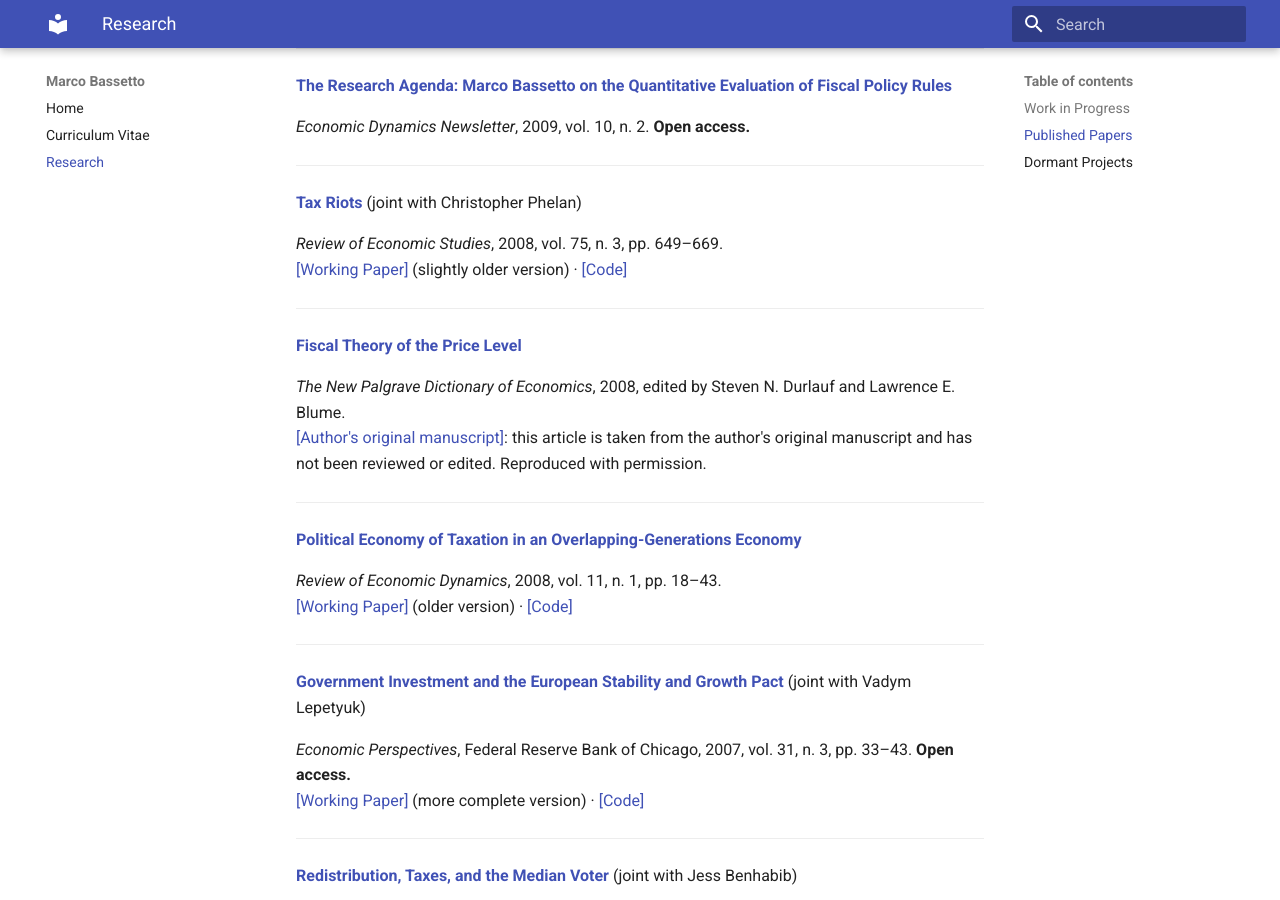
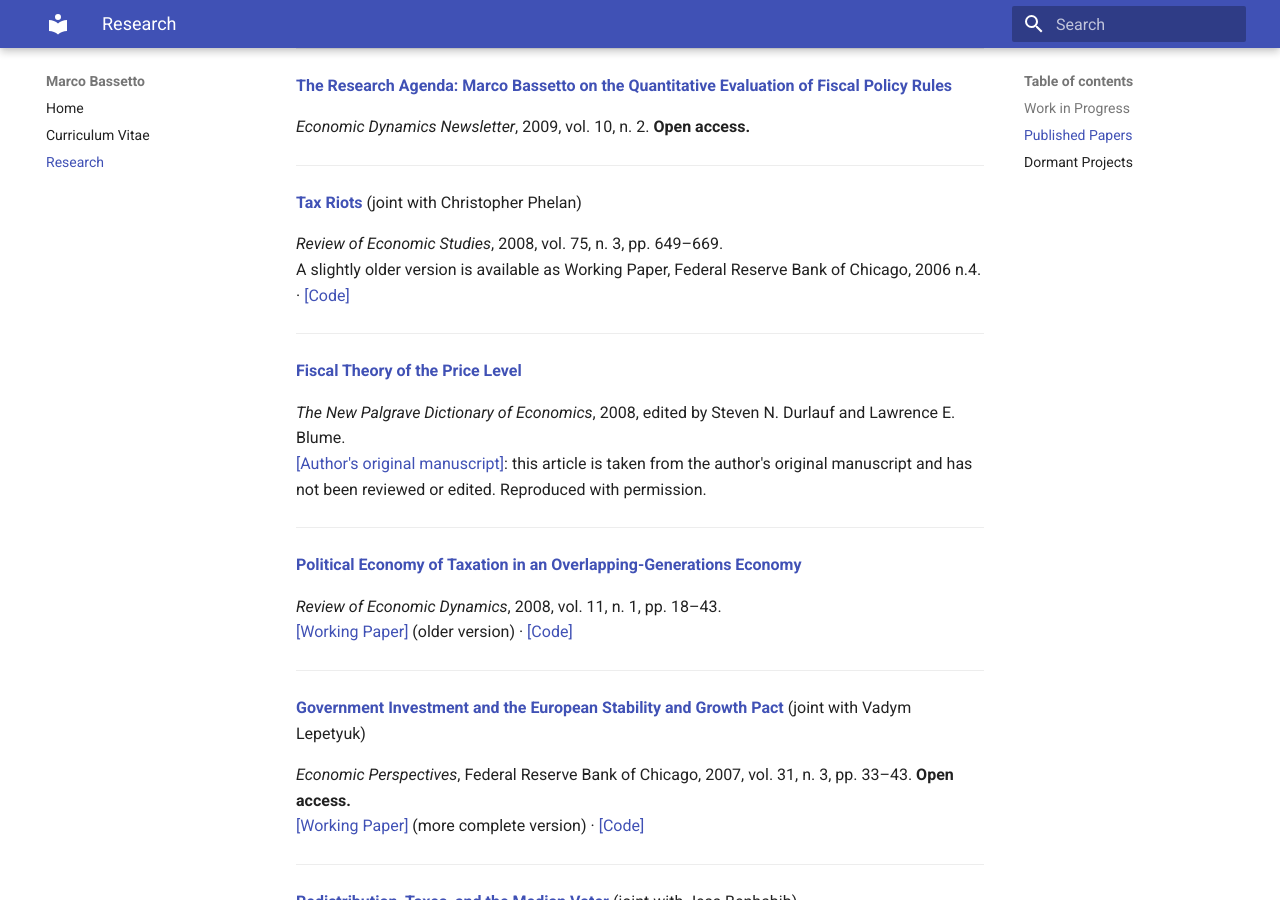
Before and after one commit to m-bassetto/m-bassetto.github.io, an MkDocs documentation site: the page built from docs/research/research.md, in a window 1280 px wide and 900 px high, scrolled down 3249 px. Built offline with MkDocs 1.6.1 and Material for MkDocs 9.7.7, drawn with Linux system fonts in a browser that asks for light colours.

Commit message:
Update research.md

```diff
--- a/docs/research/research.md
+++ b/docs/research/research.md
@@ -146,7 +146,7 @@ Working Paper, Federal Reserve Bank of Minneapolis, no. 788
 **[Tax Riots](http://dx.doi.org/10.1111/j.1467-937X.2008.00484.x)** (joint with Christopher Phelan)
 
 *Review of Economic Studies*, 2008, vol. 75, n. 3, pp. 649–669.
-[[Working Paper]](https://www.chicagofed.org/publications/working-papers/2006/wp2006-04) (slightly older version) · [[Code]](research/software/riots/softwareriots/)
+A slightly older version is available as Working Paper, Federal Reserve Bank of Chicago, 2006 n.4. · [[Code]](research/software/riots/softwareriots/)
 
 ---
 
```
